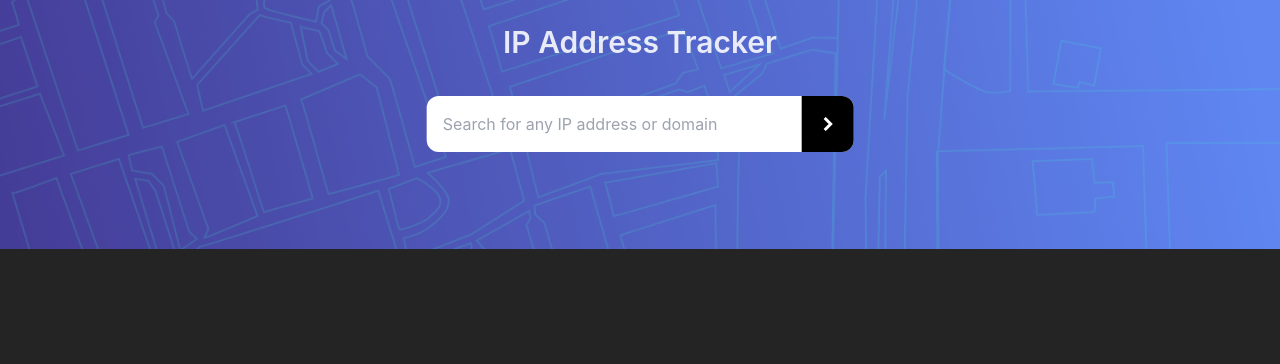
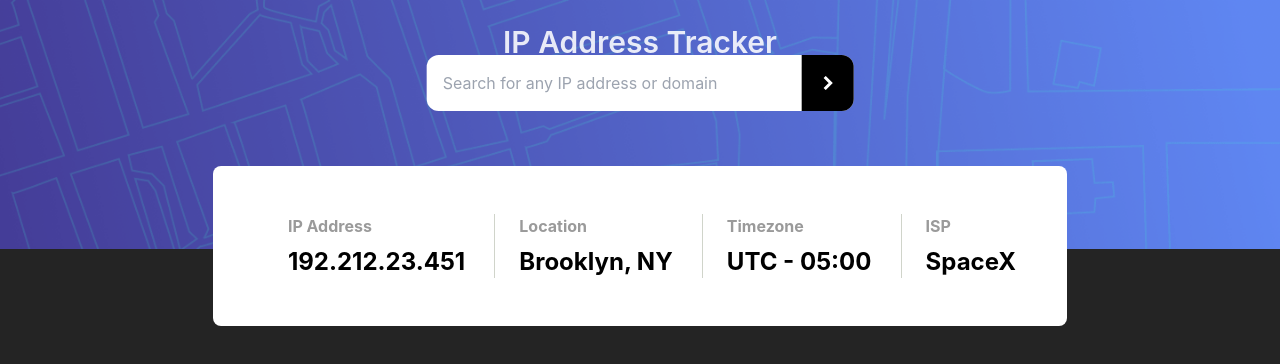
Before and after one commit to AmirNBK/IP-Address-Tracker, a Svelte app: page / in a window 1280 px wide. Shown: the top 364 px of the page. Built offline with nearby package versions, Linux system fonts and the light colour scheme.

Commit message:
developed Info component

```diff
--- a/src/App.svelte
+++ b/src/App.svelte
@@ -1,7 +1,4 @@
 <script lang="ts">
-  import svelteLogo from "./assets/svelte.svg";
-  import viteLogo from "/vite.svg";
-  import Counter from "./lib/Counter.svelte";
   import HeaderComponent from "./components/HeaderComponent/HeaderComponent.svelte";
 </script>
 
--- a/src/components/HeaderComponent/HeaderComponent.svelte
+++ b/src/components/HeaderComponent/HeaderComponent.svelte
@@ -1,5 +1,6 @@
 <script>
     import image from "../../images/pattern-bg-desktop.png";
+    import InfoComponent from "../InfoComponent/InfoComponent.svelte";
     import SearchBarComponent from "../SearchBarComponent/SearchBarComponent.svelte";
 </script>
 
@@ -8,8 +9,19 @@
         IP Address Tracker
     </p>
     <img src={image} class="w-full" alt="Pattern Background" />
-    <div class="absolute left-1/2 top-1/2 -translate-x-1/2 -translate-y-1/2 w-4/12">
+    <div
+        class="absolute left-1/2 top-1/3 -translate-x-1/2 -translate-y-1/2 w-4/12"
+    >
         <SearchBarComponent />
+    </div>
+
+    <div class="w-full absolute top-2/3">
+        <InfoComponent
+            IP="192.212.23.451"
+            Location="Brooklyn, NY"
+            Timezone="05:00"
+            ISP="SpaceX"
+        />
     </div>
 </div>
 
--- /dev/null
+++ b/src/components/InfoComponent/InfoComponent.svelte
@@ -0,0 +1,41 @@
+<script lang="ts">
+  export let IP;
+  export let Location;
+  export let Timezone;
+  export let ISP;
+
+  const infos = [
+    {
+      title: "IP Address",
+      info: IP,
+    },
+    {
+      title: "Location",
+      info: Location,
+    },
+    {
+      title: "Timezone",
+      info: `UTC - ${Timezone}`,
+    },
+    {
+      title: "ISP",
+      info: ISP,
+    },
+  ];
+</script>
+
+<div
+  class="InfoComponent bg-white rounded-lg flex flex-row text-black w-8/12 p-12 mx-auto flex flex-row justify-around gap-6"
+>
+  {#each infos as item}
+    <div
+      class="flex flex-col items-start pl-6 border-l border-solid border-[#D0D4CA] first:border-none gap-2"
+    >
+      <p class="text-[#9A9A9A] font-bold">{item.title}</p>
+      <p class="text-2xl font-bold">{item.info}</p>
+    </div>
+  {/each}
+</div>
+
+<style>
+</style>
--- a/svelte.config.js
+++ b/svelte.config.js
@@ -1,7 +1,7 @@
-import { vitePreprocess } from '@sveltejs/vite-plugin-svelte'
+import { defineConfig } from 'vite';
+import { svelte } from '@sveltejs/vite-plugin-svelte';
 
-export default {
-  // Consult https://svelte.dev/docs#compile-time-svelte-preprocess
-  // for more information about preprocessors
-  preprocess: vitePreprocess(),
-}
+// Export a Vite configuration object
+export default defineConfig({
+  plugins: [svelte()],
+});
```
Also changed, not shown: package.json (+4 -3 lines), 1 other file (tests, documents, lock files or other folders).
